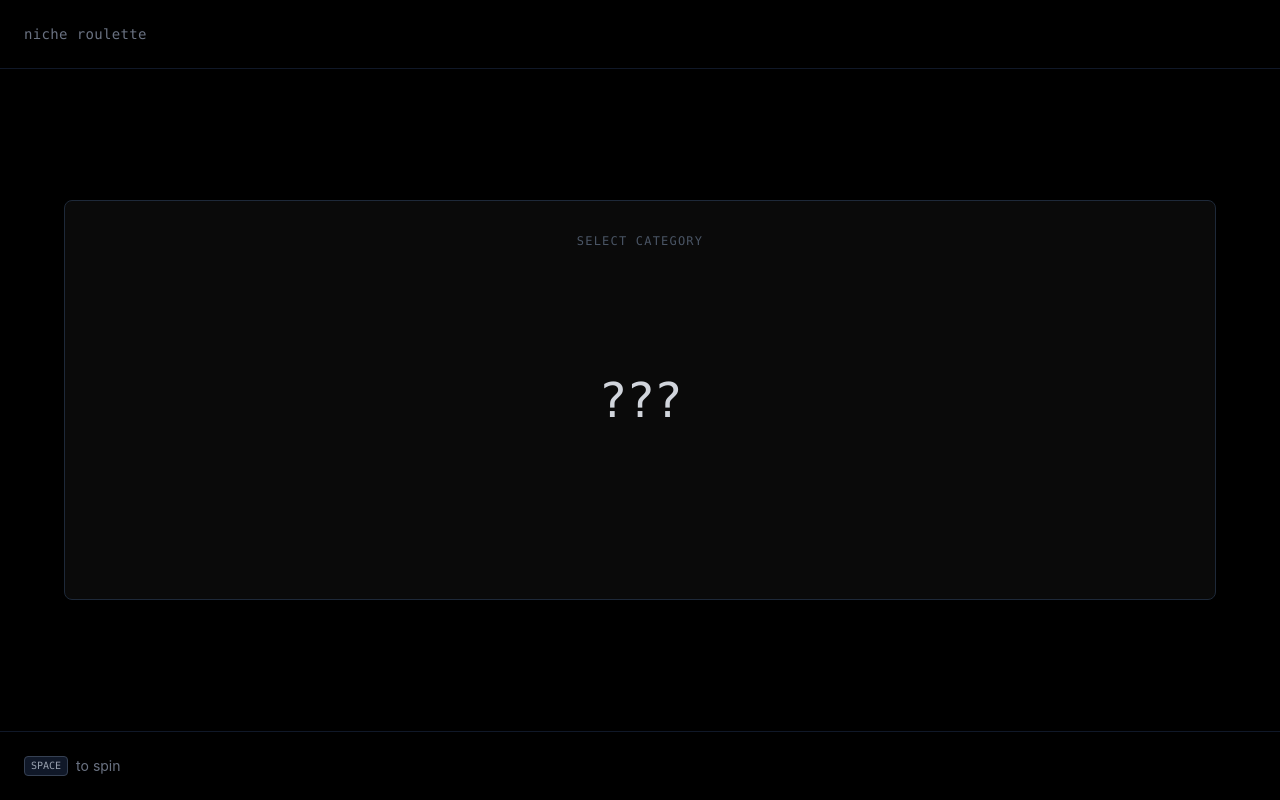
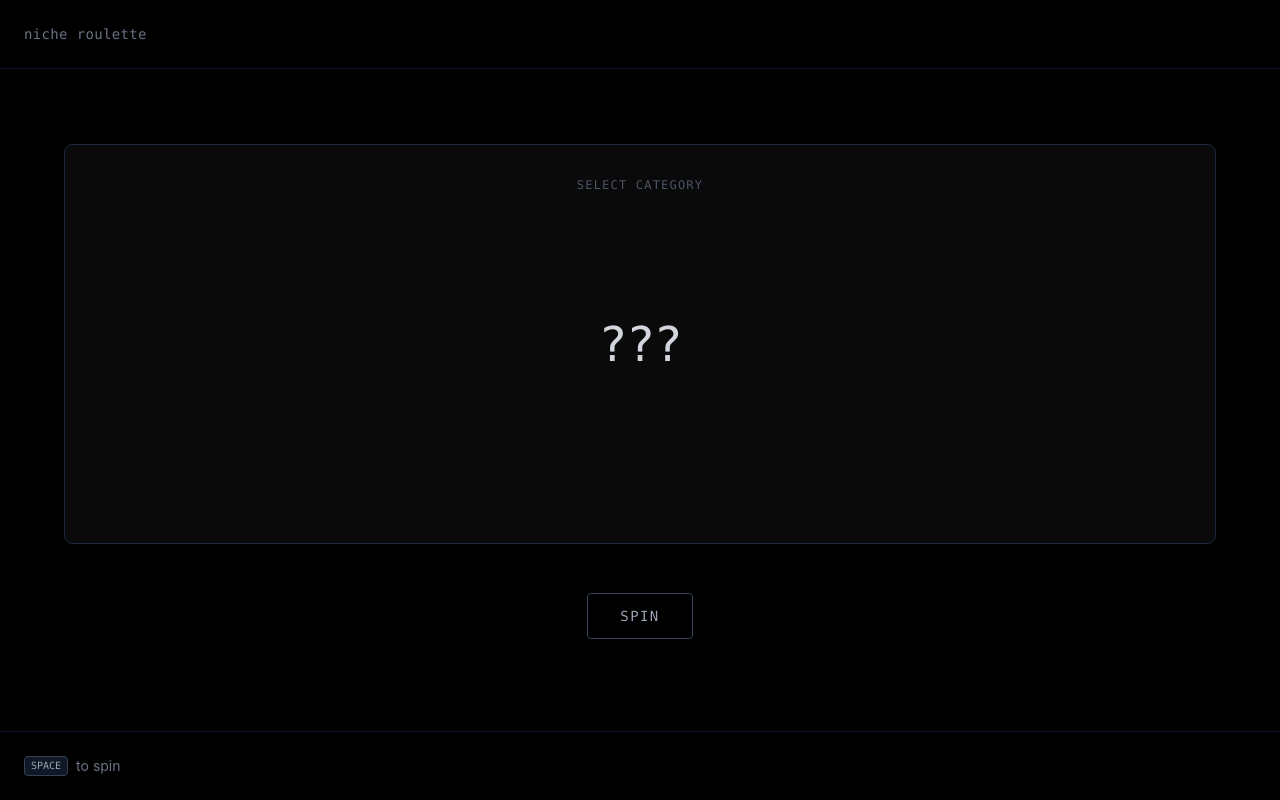
Before and after one commit to chxmpizy/Niche_Roulette, a Next.js app: page / in a window 1280 px wide. Built offline with nearby package versions, Linux system fonts and the light colour scheme.

Commit message:
style: restore manual spin buttons

```diff
--- a/components/roulette/category-stage.tsx
+++ b/components/roulette/category-stage.tsx
@@ -71,6 +71,29 @@ export function CategoryStage() {
             </div>
           </div>
 
+          <div className="h-20 mt-8 w-full flex items-center justify-center">
+            {!finalResult ? (
+              <button
+                onClick={startSpin}
+                disabled={isSpinning}
+                className={clsx(
+                  "px-8 py-3 text-sm font-mono tracking-widest uppercase rounded border transition-all duration-300",
+                  isSpinning
+                    ? "border-transparent text-gray-600 opacity-50"
+                    : "border-gray-700 text-gray-400 hover:text-white hover:border-white hover:bg-white/5"
+                )}
+              >
+                {isSpinning ? "Spinning..." : "Spin"}
+              </button>
+            ) : (
+              <button
+                onClick={startSpin}
+                className="px-8 py-3 text-sm font-mono tracking-widest uppercase rounded border border-white bg-white text-black hover:bg-gray-200 transition-all duration-300 animate-in fade-in slide-in-from-bottom-4"
+              >
+                Spin Again
+              </button>
+            )}
+          </div>
         </div>
       </main>
 
```
